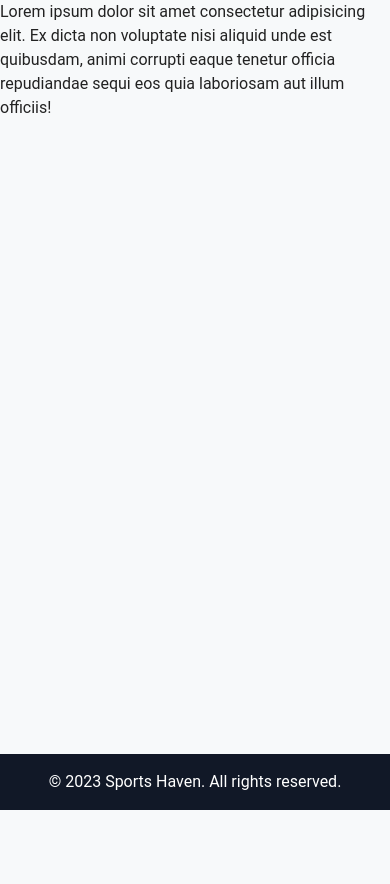
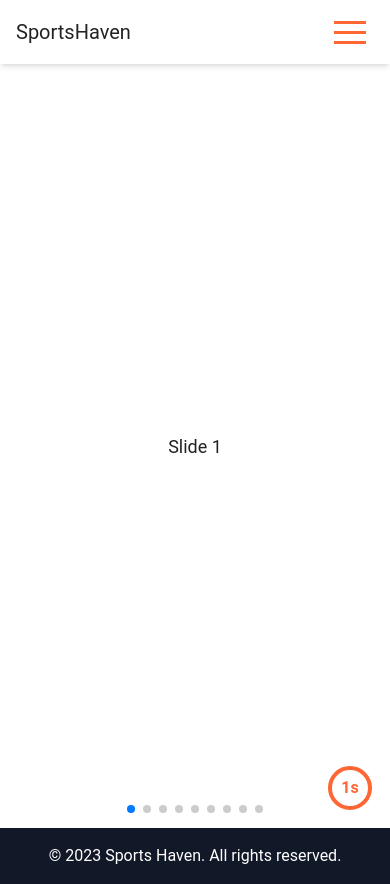
Before and after one commit to smsohag32/sports-haven-frontend, a React (Vite) app: page / in a window 390 px wide. Before the commit the page ends 844 px from the top, so only its background shows below. Built offline with nearby package versions, Linux system fonts and the light colour scheme; no server answers; sample sign-in values are in the browser's storage.

Commit message:
implemnted responsive header and some user route functionality implemented

```diff
--- a/package.json
+++ b/package.json
@@ -11,13 +11,15 @@
   },
   "dependencies": {
     "firebase": "^10.0.0",
+    "hamburger-react": "^2.5.0",
     "lottie-react": "^2.4.0",
     "react": "^18.2.0",
     "react-dom": "^18.2.0",
     "react-hook-form": "^7.45.1",
     "react-icons": "^4.10.1",
     "react-router-dom": "^6.14.1",
-    "styled-components": "^6.0.2"
+    "styled-components": "^6.0.2",
+    "swiper": "^10.0.3"
   },
   "devDependencies": {
     "@types/react": "^18.2.14",
--- /dev/null
+++ b/src/Pages/AllProducts/AllProducts.jsx
@@ -0,0 +1,5 @@
+const AllProducts = () => {
+  return <div></div>;
+};
+
+export default AllProducts;
--- a/src/Pages/Home/Home.jsx
+++ b/src/Pages/Home/Home.jsx
@@ -1,9 +1,9 @@
+import Hero from "../../components/Hero/Hero";
+
 const Home = () => {
   return (
     <div>
-      Lorem ipsum dolor sit amet consectetur adipisicing elit. Ex dicta non
-      voluptate nisi aliquid unde est quibusdam, animi corrupti eaque tenetur
-      officia repudiandae sequi eos quia laboriosam aut illum officiis!
+      <Hero />
     </div>
   );
 };
--- a/src/Router/Router.jsx
+++ b/src/Router/Router.jsx
@@ -5,6 +5,7 @@ import Login from "../Pages/Login/login";
 import Register from "../Pages/Register/Register";
 import DashboardLayout from "../Layouts/DashboardLayout";
 import PrivateRoute from "./PrivateRoute";
+import AllProducts from "../Pages/AllProducts/AllProducts";
 
 const router = createBrowserRouter([
   {
@@ -18,6 +19,10 @@ const router = createBrowserRouter([
       {
         path: "/",
         element: <Home />,
+      },
+      {
+        path: "allproducts",
+        element: <AllProducts />,
       },
     ],
   },
--- /dev/null
+++ b/src/components/Hero/Hero.jsx
@@ -0,0 +1,54 @@
+// Import Swiper React components
+import { Swiper, SwiperSlide } from "swiper/react";
+import { Autoplay, Pagination } from "swiper/modules";
+
+// Import Swiper styles
+import "swiper/css";
+import "swiper/css/pagination";
+import "swiper/css/navigation";
+import { useRef } from "react";
+import "./hero.css";
+const Hero = () => {
+  const progressCircle = useRef(null);
+  const progressContent = useRef(null);
+  const onAutoplayTimeLeft = (s, time, progress) => {
+    progressCircle.current.style.setProperty("--progress", 1 - progress);
+    progressContent.current.textContent = `${Math.ceil(time / 1000)}s`;
+  };
+  return (
+    <div className="hero">
+      <Swiper
+        spaceBetween={30}
+        centeredSlides={true}
+        autoplay={{
+          delay: 5500,
+          disableOnInteraction: false,
+        }}
+        pagination={{
+          clickable: true,
+        }}
+        modules={[Autoplay, Pagination]}
+        onAutoplayTimeLeft={onAutoplayTimeLeft}
+        className="mySwiper"
+      >
+        <SwiperSlide>Slide 1</SwiperSlide>
+        <SwiperSlide>Slide 2</SwiperSlide>
+        <SwiperSlide>Slide 3</SwiperSlide>
+        <SwiperSlide>Slide 4</SwiperSlide>
+        <SwiperSlide>Slide 5</SwiperSlide>
+        <SwiperSlide>Slide 6</SwiperSlide>
+        <SwiperSlide>Slide 7</SwiperSlide>
+        <SwiperSlide>Slide 8</SwiperSlide>
+        <SwiperSlide>Slide 9</SwiperSlide>
+        <div className="autoplay-progress" slot="container-end">
+          <svg viewBox="0 0 48 48" ref={progressCircle}>
+            <circle cx="24" cy="24" r="20"></circle>
+          </svg>
+          <span ref={progressContent}></span>
+        </div>
+      </Swiper>
+    </div>
+  );
+};
+
+export default Hero;
--- /dev/null
+++ b/src/components/Hero/hero.css
@@ -0,0 +1,55 @@
+.hero .swiper {
+    width: 100%;
+    height: calc(100vh - 80px);
+}
+
+.hero .swiper-slide {
+    text-align: center;
+    font-size: 18px;
+    background: #fff;
+    display: flex;
+    justify-content: center;
+    align-items: center;
+}
+
+.hero .swiper-slide img {
+    display: block;
+    width: 100%;
+    height: 100%;
+    object-fit: cover;
+}
+
+.hero .autoplay-progress {
+    position: absolute;
+    right: 16px;
+    bottom: 16px;
+    z-index: 10;
+    width: 48px;
+    height: 48px;
+    display: flex;
+    align-items: center;
+    justify-content: center;
+    font-weight: bold;
+    color: var(--swiper-theme-color);
+}
+
+.hero .autoplay-progress svg {
+    --progress: 0;
+    position: absolute;
+    left: 0;
+    top: 0px;
+    z-index: 10;
+    width: 100%;
+    height: 100%;
+    stroke-width: 4px;
+    stroke: #FF6633;
+    fill: none;
+    color: #FF6633;
+    stroke-dashoffset: calc(125.6 * (1 - var(--progress)));
+    stroke-dasharray: 125.6;
+    transform: rotate(-90deg);
+}
+
+.hero .autoplay-progress span{
+    color: #FF6633;
+}
--- a/src/components/shered/Header.jsx
+++ b/src/components/shered/Header.jsx
@@ -1,5 +1,115 @@
+import { useEffect, useState } from "react";
+import { Link, NavLink, useLocation, useNavigate } from "react-router-dom";
+import Hamburger from "hamburger-react";
+import { useAuth } from "../../hooks/useAuth";
+import { MdOutlineDashboardCustomize } from "react-icons/md";
+import { AiOutlineShoppingCart } from "react-icons/ai";
+
 const Header = () => {
-  return <div></div>;
+  const { user, logOut } = useAuth();
+  const [isOpen, setIsOpen] = useState(false);
+  const { pathname } = useLocation() || "/";
+  const navigate = useNavigate();
+  const closeNavbar = () => {
+    setIsOpen(false);
+  };
+
+  //   handle user login
+  const handleLogout = () => {
+    logOut();
+    navigate("/login");
+  };
+  useEffect(() => {
+    window.scrollTo(0, 0);
+  }, [pathname]);
+
+  return (
+    <div
+      className={`h-16  shadow-md flex items-center transform transition-all z-50 bg-white sticky top-0 left-0  right-0 ${
+        isOpen ? "bg-opacity-100" : ""
+      }`}
+    >
+      <nav className="flex haven-container justify-between">
+        <div className="flex justify-between items-center w-full md:w-auto gap-10">
+          <div className="w-full">
+            <Link to="/" className="text-xl md:text-2xl">
+              SportsHaven
+            </Link>
+          </div>
+          <span className="md:hidden">
+            <Hamburger onToggle={() => setIsOpen(!isOpen)} color="#FF6633" />
+          </span>
+        </div>
+        <ul
+          className={`bg-white flex flex-col items-center left-0 border-b-1 transition-all transform duration-700 py-10 md:py-0 md:flex-row absolute md:static mt-1 gap-9 md:bg-transparent uppercase text-sm tracking-wider md:px-0 px-10  ${
+            isOpen ? "top-14 bg-white right-0" : "-top-96 right-full"
+          }`}
+        >
+          <li>
+            <NavLink
+              className={({ isActive }) =>
+                isActive ? "active-link" : "primary-link"
+              }
+              to="/"
+              onClick={closeNavbar}
+            >
+              Home
+            </NavLink>
+          </li>
+          <li>
+            <NavLink
+              onClick={closeNavbar}
+              className={({ isActive }) =>
+                isActive ? "active-link" : "primary-link"
+              }
+              to="/allproducts"
+            >
+              All Products
+            </NavLink>
+          </li>
+          <li>
+            <Link className="flex gap-1 items-center" to="/dashboard">
+              <MdOutlineDashboardCustomize color="FF6633" className="text-xl" />{" "}
+              Dashboard
+            </Link>
+          </li>
+
+          <li className="flex gap-3 items-center">
+            <span>
+              <Link
+                to="/carts"
+                className="relative inline-flex items-center p-3 text-sm font-medium text-center rounded-lg  focus:ring-4 focus:outline-none"
+              >
+                <AiOutlineShoppingCart size={30} color="#FF6633" />
+
+                <div className="absolute inline-flex items-center justify-center w-6 h-6 bg-[#ff6633c7] text-white text-xs font-bold marker:bg-red-500 border-2 border-white rounded-full -top-1 -right-1 ">
+                  <span className="p-1">0</span>
+                </div>
+              </Link>
+            </span>
+            {user && (
+              <div className="">
+                <img
+                  className="rounded-full object-cover"
+                  src={user?.photoURL}
+                  alt="user"
+                  width={45}
+                  height={45}
+                />
+              </div>
+            )}
+
+            <button
+              className="px-3 py-1 bg-[#FF6633] text-white font-semibold rounded-3xl hover:bg-[#FF803F] transition-colors duration-300"
+              onClick={handleLogout}
+            >
+              Logout
+            </button>
+          </li>
+        </ul>
+      </nav>
+    </div>
+  );
 };
 
 export default Header;
--- a/src/index.css
+++ b/src/index.css
@@ -14,7 +14,7 @@ body {
 
 
 .haven-container{
-  @apply max-w-[2520px] mx-auto xl:px-20 md:px-10 sm:px-2 px-4
+  @apply max-w-[2520px] w-full mx-auto xl:px-20 md:px-10 sm:px-2 px-4
 }
 
 .secondary-text{
@@ -28,3 +28,13 @@ body {
 .primary-text{
   @apply text-[#FF6633]
 }
+
+.primary-link{
+  @apply text-black
+}
+.primary-link:hover{
+  @apply text-[#FF6633] transition-all duration-200
+}
+.active-link{
+  @apply text-[#FF6633]
+}
```
Also changed, not shown: 1 other file (tests, documents, lock files or other folders).
